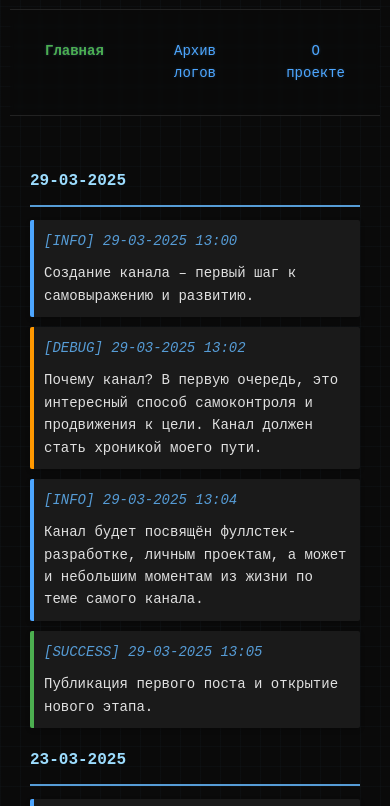
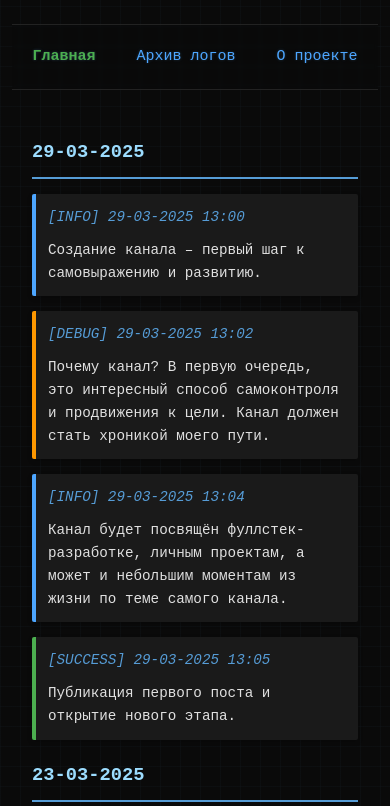
Before and after one commit to eohada/eohada.github.io, a plain HTML site: page index.html in a window 390 px wide. Shown: the part 94-900 px from the top of the page. Drawn offline with Linux system fonts and the light colour scheme.

Commit message:
More Adaptive mobile styles for better readability

```diff
--- a/style.css
+++ b/style.css
@@ -149,32 +149,50 @@ p
 
 @media screen and (max-width: 768px) {
     body {
-        font-size: 14px;
-        padding: 10px;
+        font-size: 15px;
+        padding: 12px;
     }
 
     nav {
         display: flex;
-        justify-content: space-between;
-        margin-bottom: 20px;
+        justify-content: space-around;
+        padding: 15px 0;
+        margin-bottom: 15px;
     }
 
     nav a {
-        font-size: 14px;
-        padding: 5px 10px;
+        font-size: 15px;
+        margin: 0 10px;
+        padding: 5px 0;
     }
 
     .log-entry {
-        margin: 10px 0;
-        padding: 10px;
+        margin: 15px 0;
+        padding: 12px;
+        font-size: 0.95em;
     }
 
     h1 {
-        font-size: 18px;
+        font-size: 1.5em;
+        margin-bottom: 15px;
     }
 
     h2 {
-        font-size: 16px;
+        font-size: 1.25em;
+        margin: 12px 0;
+    }
+
+    p {
+        margin: 10px 0;
+        line-height: 1.5;
+    }
+
+    main {
+        padding: 15px;
+    }
+
+    footer p {
+        font-size: 0.9em;
     }
 }
 
```
